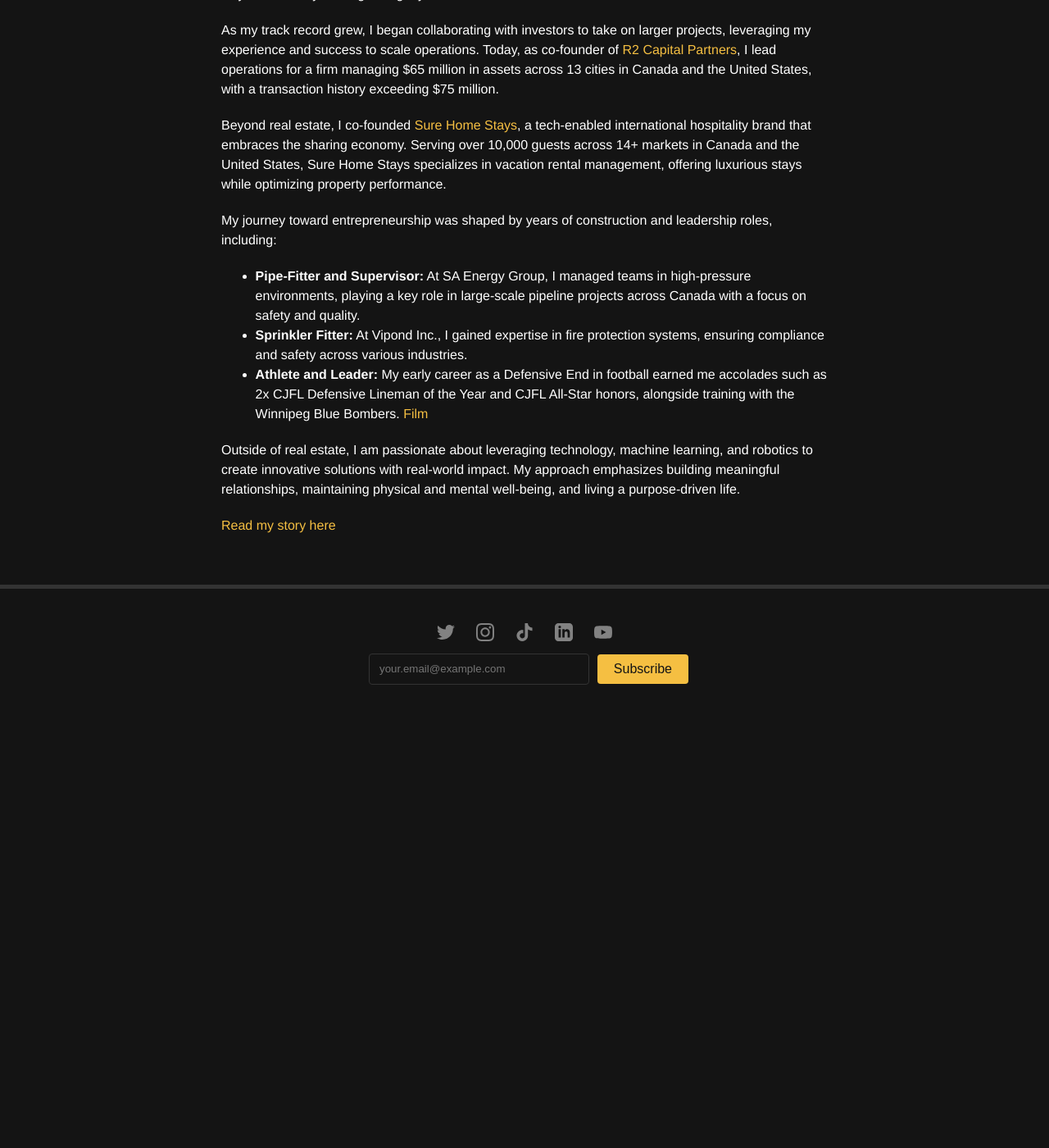
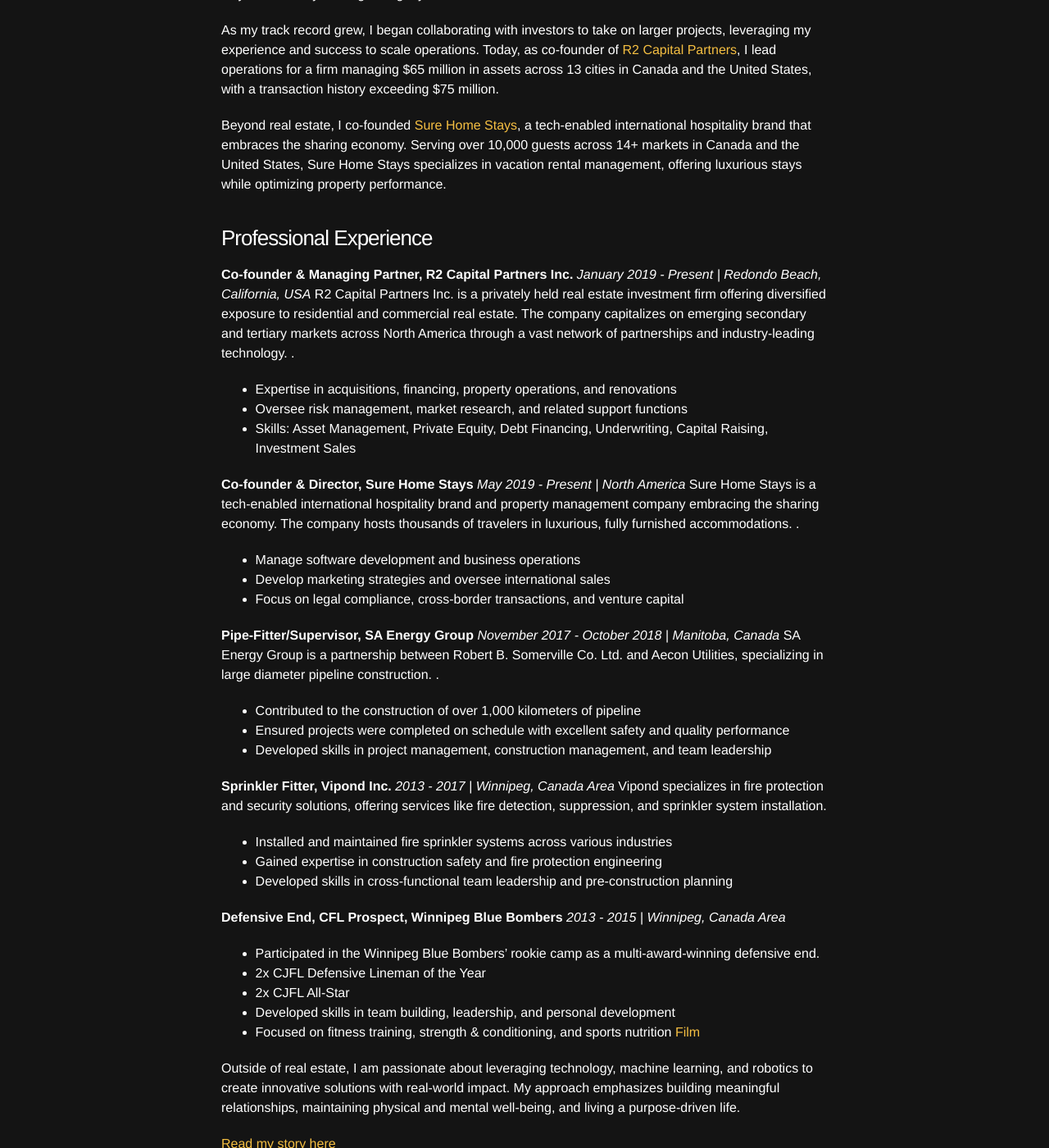
Before and after one commit to spenriche/spenriche.github.io, a Jekyll site: the page built from _pages/about.md, in a window 1280 px wide and 1400 px high, scrolled down 1207 px. Shown: the whole window at 82% size. Built offline with Jekyll 4.4.1, drawn with Linux system fonts in a browser that asks for light colours; before the commit the page ends 2082 px from its top, so only the background shows below that.

Commit message:
Update content and formatting

```diff
--- a/_pages/about.md
+++ b/_pages/about.md
@@ -14,11 +14,48 @@ As my track record grew, I began collaborating with investors to take on larger
 
 Beyond real estate, I co-founded [Sure Home Stays](https://www.surehomestays.com), a tech-enabled international hospitality brand that embraces the sharing economy. Serving over 10,000 guests across 14+ markets in Canada and the United States, Sure Home Stays specializes in vacation rental management, offering luxurious stays while optimizing property performance.
 
-My journey toward entrepreneurship was shaped by years of construction and leadership roles, including:
+### Professional Experience
 
-- **Pipe-Fitter and Supervisor:** At SA Energy Group, I managed teams in high-pressure environments, playing a key role in large-scale pipeline projects across Canada with a focus on safety and quality.
-- **Sprinkler Fitter:** At Vipond Inc., I gained expertise in fire protection systems, ensuring compliance and safety across various industries.
-- **Athlete and Leader:** My early career as a Defensive End in football earned me accolades such as 2x CJFL Defensive Lineman of the Year and CJFL All-Star honors, alongside training with the Winnipeg Blue Bombers.  [Film](https://https://www.youtube.com/watch?v=fR_QwC9yalg)
+**Co-founder & Managing Partner, R2 Capital Partners Inc.**
+*January 2019 - Present | Redondo Beach, California, USA*
+R2 Capital Partners Inc. is a privately held real estate investment firm offering diversified exposure to residential and commercial real estate. The company capitalizes on emerging secondary and tertiary markets across North America through a vast network of partnerships and industry-leading technology.
+.
+- Expertise in acquisitions, financing, property operations, and renovations
+- Oversee risk management, market research, and related support functions
+- Skills: Asset Management, Private Equity, Debt Financing, Underwriting, Capital Raising, Investment Sales
+
+**Co-founder & Director, Sure Home Stays**
+*May 2019 - Present | North America*
+Sure Home Stays is a tech-enabled international hospitality brand and property management company embracing the sharing economy. The company hosts thousands of travelers in luxurious, fully furnished accommodations.
+.
+- Manage software development and business operations
+- Develop marketing strategies and oversee international sales
+- Focus on legal compliance, cross-border transactions, and venture capital
+
+**Pipe-Fitter/Supervisor, SA Energy Group**
+*November 2017 - October 2018 | Manitoba, Canada*
+SA Energy Group is a partnership between Robert B. Somerville Co. Ltd. and Aecon Utilities, specializing in large diameter pipeline construction.
+.
+- Contributed to the construction of over 1,000 kilometers of pipeline
+- Ensured projects were completed on schedule with excellent safety and quality performance
+- Developed skills in project management, construction management, and team leadership
+
+**Sprinkler Fitter, Vipond Inc.**
+*2013 - 2017 | Winnipeg, Canada Area*
+Vipond specializes in fire protection and security solutions, offering services like fire detection, suppression, and sprinkler system installation.
+- Installed and maintained fire sprinkler systems across various industries
+- Gained expertise in construction safety and fire protection engineering
+- Developed skills in cross-functional team leadership and pre-construction planning
+
+**Defensive End, CFL Prospect, Winnipeg Blue Bombers**
+*2013 - 2015 | Winnipeg, Canada Area*
+- Participated in the Winnipeg Blue Bombers' rookie camp as a multi-award-winning defensive end.
+- 2x CJFL Defensive Lineman of the Year
+- 2x CJFL All-Star
+- Developed skills in team building, leadership, and personal development
+- Focused on fitness training, strength & conditioning, and sports nutrition
+   [Film](https://www.youtube.com/watch?v=fR_QwC9yalg)
+
 
 Outside of real estate, I am passionate about leveraging technology, machine learning, and robotics to create innovative solutions with real-world impact. My approach emphasizes building meaningful relationships, maintaining physical and mental well-being, and living a purpose-driven life.
 
```
